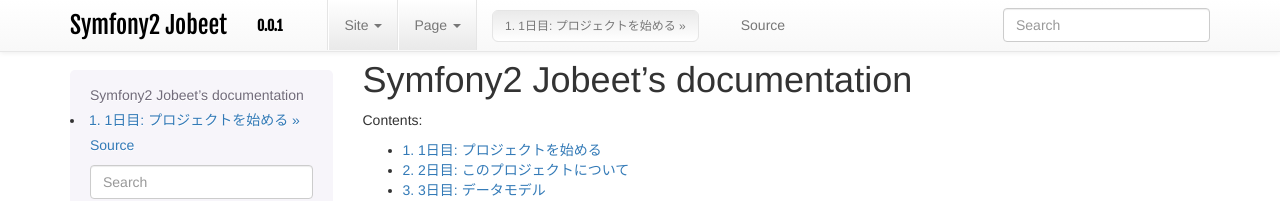
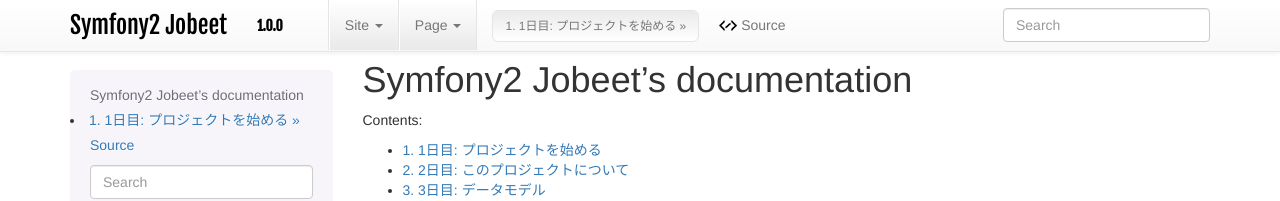
Before and after one commit to symfony-japan-old/symfony2-jobeet-ja, a Sphinx documentation site: the page built from source/index.rst, in a window 1280 px wide. Shown: the top 201 px of the page. Built offline with Sphinx 7.4.7, drawn with Linux system fonts in a browser that asks for light colours; comment, search, counter and statistics services are not loaded.

Commit message:
画像の移動と、cssの呼び出しの修正

```diff
--- a/source/_static/basic.css
+++ b/source/_static/basic.css
@@ -634,7 +634,7 @@
 -webkit-border-radius: 0px;
 border-radius: 0px;
 border:none;
-background:url(../_images/tag.jpg) no-repeat 0px 20px;
+background:url(./tag.jpg) no-repeat 0px 20px;
 padding-left:12px;
 }
 
--- a/source/conf.py
+++ b/source/conf.py
@@ -66,9 +66,9 @@
 # built documents.
 #
 # The short X.Y version.
-version = '0.0.1'
+version = '1.0.0'
 # The full version, including alpha/beta/rc tags.
-release = '0.0.1'
+release = '1.0.0'
 
 # The language for content autogenerated by Sphinx. Refer to documentation
 # for a list of supported languages.
```
Also changed, not shown: source/_static/my-styles.css (+11 -0 lines), source/_static/bootstrap-3.2.0/css/bootstrap.min.css, source/_static/megane.jpg (renamed from source/images/megane.jpg), source/_static/tag.jpg (renamed from source/images/tag.jpg).
